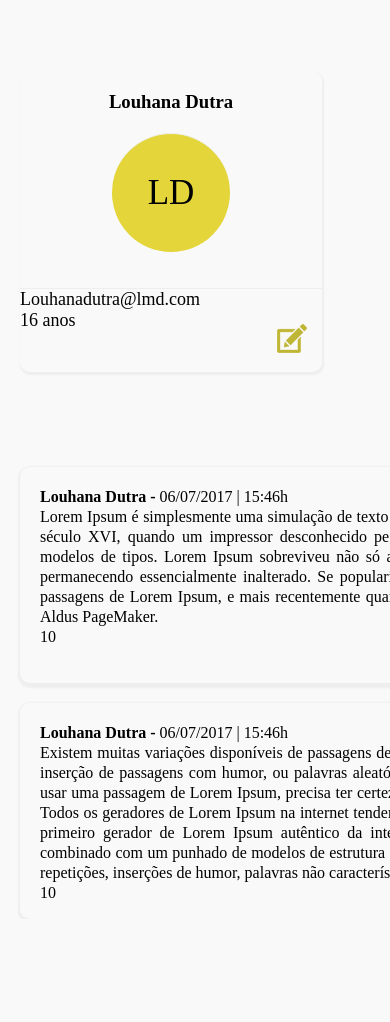
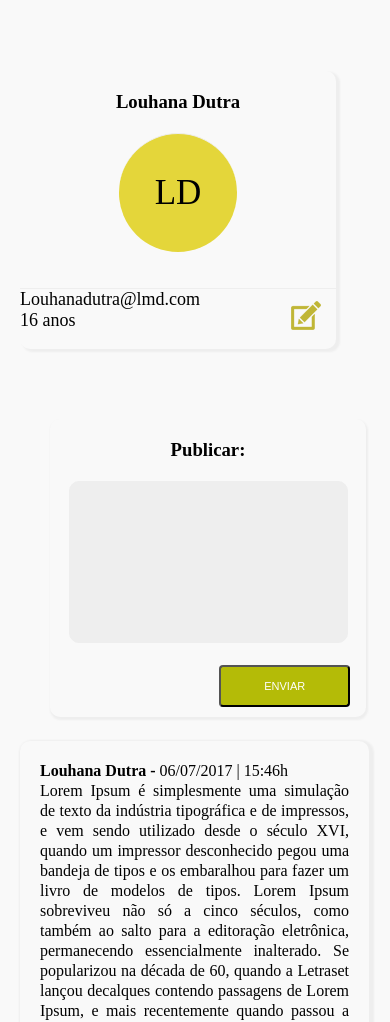
Before and after one commit to louhanaD/projeto-louhanadutra, a plain HTML site: page perfil.html in a window 390 px wide. Shown: the part 55-1077 px from the top of the page. Before the commit the page ends 974 px from the top, so only its background shows below. Drawn offline with nearby package versions, Linux system fonts and the light colour scheme.

Commit message:
Manutençao home

```diff
--- a/perfil.css
+++ b/perfil.css
@@ -2,7 +2,7 @@ body{
 	margin: 0 auto;
 	background: #f9f9f9;
 	text-align: center;
-
+	padding-bottom: 90px;
 }
 #cabecalho{
 	background: hsl(55, 76%, 56%);
@@ -12,13 +12,20 @@ display: flex;
 	flex-wrap: wrap;
 	font-size: 10px;
 }
+.lastitem {
+	display: flex;
+	justify-content: flex-end;
+	width: 95%;
+}
 #bordaAvatar{
-box-shadow: 1px 2px 2px 1px #eee !important;
+	box-shadow: 3px 2px 2px 1px #eee !important;
 	height:301px;
 	width: 302px;
 	border-radius: 10px;
 	margin: 20px;
 	position: relative;
+	margin-bottom: 26px;
+	margin-bottom: 50px;
 }
 #avatar{
 	background: hsl(55, 76%, 56%);
@@ -42,6 +49,7 @@ width: 481px;
 	border-radius: 10px;
 	margin: 20px;
 	margin-left: 50px;
+	position: relative;
 }
 textarea{
 	width: 422px;
@@ -60,21 +68,27 @@ border-radius: 4px;
 	font-size: 11px;
 	text-transform: uppercase;
 	text-align: center;
+	margin-bottom: 30px;
 }
 h3{
 	margin: 20px 20px 20px 20px;
 }
 .mensagem{
-box-shadow: 1px 2px 2px 3px #eee !important;
-height: 176px;
-width: 805px;
+	box-shadow: 2px 2px 2px 3px #eee !important;
+
 	border-radius: 10px;
 	margin: 20px;
 	line-height: 20px;
 	text-align: justify;
 	padding: 20px 20px 20px 20px;
 	position: relative;
+
 }
+
+#mensagem1 {
+	margin-top: 170px;
+}
+
 b{
 	color: #6960969;
 }
@@ -95,11 +109,42 @@ border-top:  1px solid #eee;
 }
 #tudo{
 	margin: 0 auto;
-width: 800px;
-height: 725px;
+	max-width: 800px;
+	margin-bottom: 30px;
+
 }
 .curtir{
 	position: absolute;
 	bottom: 15px;
 	right: 15px;
 }
+@media screen and (max-width: 600px) {
+
+
+#bordaAvatar {
+
+		width: 316px;
+
+}
+
+#publicar{
+		width: 316px;
+
+}
+		textarea{
+			width: 273px;
+
+		}
+.mensagem{
+
+		width: 309px;
+}
+#pubAva{
+		flex-direction: column;
+
+}
+
+#mensagem1{
+margin-top: 510px;
+}
+}
--- a/perfil.html
+++ b/perfil.html
@@ -2,7 +2,8 @@
 <html>
 <head>
 
-
+	<meta charset="utf-8">
+	<meta name="viewport" content="width=device-width, initial-scale=1.0">
 		<link rel="stylesheet" type="text/css" href="perfil.css">
 		<link href="https://fonts.googleapis.com/css?family=Open+Sans" rel="stylesheet">
 
@@ -30,15 +31,19 @@
 		<div id="publicar">
 			<h3>Publicar:</h3>
 			<textarea></textarea><br><br>
-			<input type="submit" value="enviar" class="btnmentrar"><br> <br> <br><br><br><br><br>
+			<div class="lastitem">
+			<input type="submit" value="enviar" class="btnmentrar">
+			</div>
 		</div>
 	</div>
 </form>
-<br><br><br><br><br><br><br><br><br><br><br><br>
-<p class="mensagem"><b>Louhana Dutra - </b>06/07/2017 | 15:46h<br>Lorem Ipsum é simplesmente uma simulação de texto da indústria tipográfica e de impressos, e vem sendo utilizado desde o século XVI, quando um impressor desconhecido pegou uma bandeja de tipos e os embaralhou para fazer um livro de modelos de tipos. Lorem Ipsum sobreviveu não só a cinco séculos, como também ao salto para a editoração eletrônica, permanecendo essencialmente inalterado. Se popularizou na década de 60, quando a Letraset lançou decalques contendo passagens de Lorem Ipsum, e mais recentemente quando passou a ser integrado a softwares de editoração eletrônica como Aldus PageMaker.<br>10<a href="icon-like.png"><img src="icon-like.png" class="curtir"></a></p>
 
-<p class="mensagem"><b>Louhana Dutra - </b>06/07/2017 | 15:46h<br>Existem muitas variações disponíveis de passagens de Lorem Ipsum, mas a maioria sofreu algum tipo de alteração, seja por inserção de passagens com humor, ou palavras aleatórias que não parecem nem um pouco convincentes. Se você pretende usar uma passagem de Lorem Ipsum, precisa ter certeza de que não há algo embaraçoso escrito escondido no meio do texto. Todos os geradores de Lorem Ipsum na internet tendem a repetir pedaços predefinidos conforme necessário, fazendo deste o primeiro gerador de Lorem Ipsum autêntico da internet. Ele usa um dicionário com mais de 200 palavras em Latim combinado com um punhado de modelos de estrutura de frases para gerar um Lorem Ipsum com aparência razoável, livre de repetições, inserções de humor, palavras não características, etc.<br>10<a href="icon-like-active.png"> <img src="icon-like-active.png" class="curtir"></a></p>
+<p id="mensagem1" class="mensagem"><b>Louhana Dutra - </b>06/07/2017 | 15:46h<br>Lorem Ipsum é simplesmente uma simulação de texto da indústria tipográfica e de impressos, e vem sendo utilizado desde o século XVI, quando um impressor desconhecido pegou uma bandeja de tipos e os embaralhou para fazer um livro de modelos de tipos. Lorem Ipsum sobreviveu não só a cinco séculos, como também ao salto para a editoração eletrônica, permanecendo essencialmente inalterado. Se popularizou na década de 60, quando a Letraset lançou decalques contendo passagens de Lorem Ipsum, e mais recentemente quando passou a ser integrado a softwares de editoração eletrônica como Aldus PageMaker.<br><a href="icon-like.png"><img src="icon-like.png" class="curtir"></a></p>
+
+<p class="mensagem"><b>Louhana Dutra - </b>06/07/2017 | 15:46h<br>Existem muitas variações disponíveis de passagens de Lorem Ipsum, mas a maioria sofreu algum tipo de alteração, seja por inserção de passagens com humor, ou palavras aleatórias que não parecem nem um pouco convincentes. Se você pretende usar uma passagem de Lorem Ipsum, precisa ter certeza de que não há algo embaraçoso escrito escondido no meio do texto. Todos os geradores de Lorem Ipsum na internet tendem a repetir pedaços predefinidos conforme necessário, fazendo deste o primeiro gerador de Lorem Ipsum autêntico da internet. Ele usa um dicionário com mais de 200 palavras em Latim combinado com um punhado de modelos de estrutura de frases para gerar um Lorem Ipsum com aparência razoável, livre de repetições, inserções de humor, palavras não características, etc.<br><a href="icon-like-active.png"> <img src="icon-like-active.png" class="curtir"></a></p>
 
 </div>
+
+<script src="https://ajax.googleapis.com/ajax/libs/jquery/2.1.1/jquery.min.js"></script>
 </body>
 </html>
```
Also changed, not shown: perfil.js (+6 -14 lines). Lines whose indentation alone changed are shown as unchanged.
